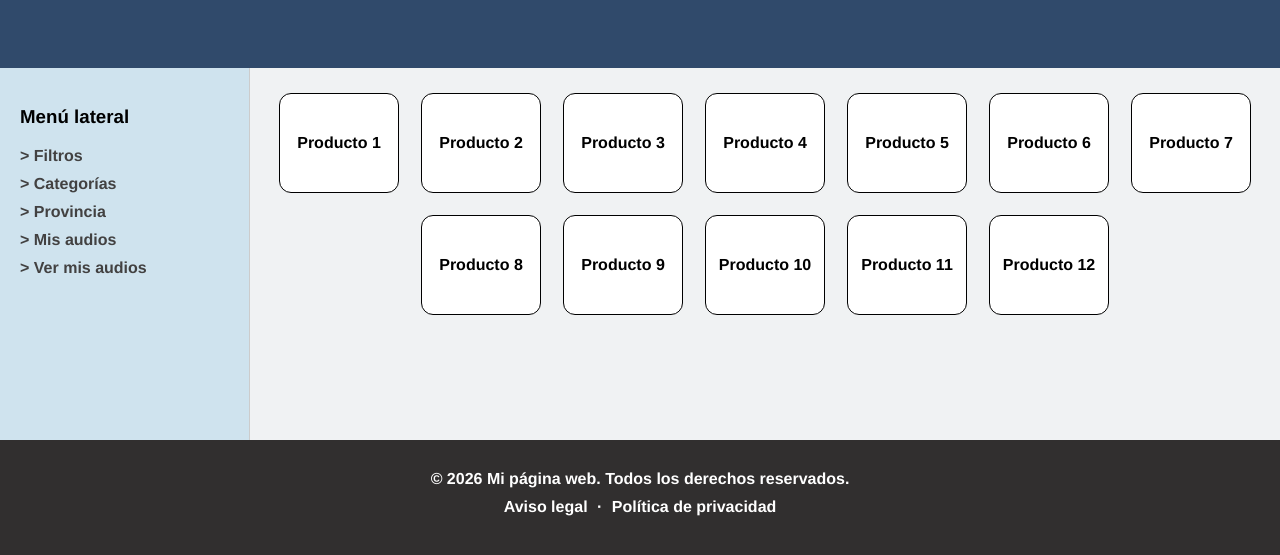
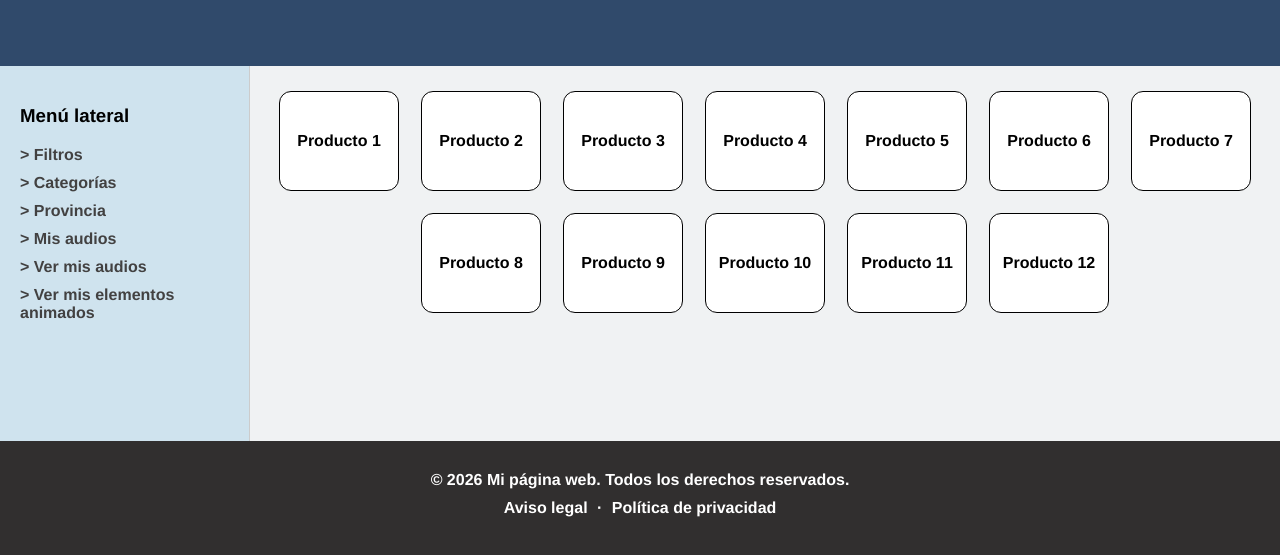
Before and after one commit to YaraaaBayas/DIW, a plain HTML site: page ActividadC3/miPagina.html in a window 1280 px wide. Shown: the part 153-708 px from the top of the page. Drawn offline with Linux system fonts and the light colour scheme.

Commit message:
Añadido link a elementosAnimados.html
El HTML pertenece a la actividad C10

```diff
--- a/ActividadC3/miPagina.html
+++ b/ActividadC3/miPagina.html
@@ -30,6 +30,7 @@
                 <li><a href="#provincias"> > Provincia</a></li>
                 <li><a href="miAudio.html"> > Mis audios</a></li>
                 <li><a href="miAudio.html"> > Ver mis audios</a></li>
+                <li><a href="elementosAnimados.html"> > Ver mis elementos animados</a></li>
             </ul>
         </aside>
 
```
